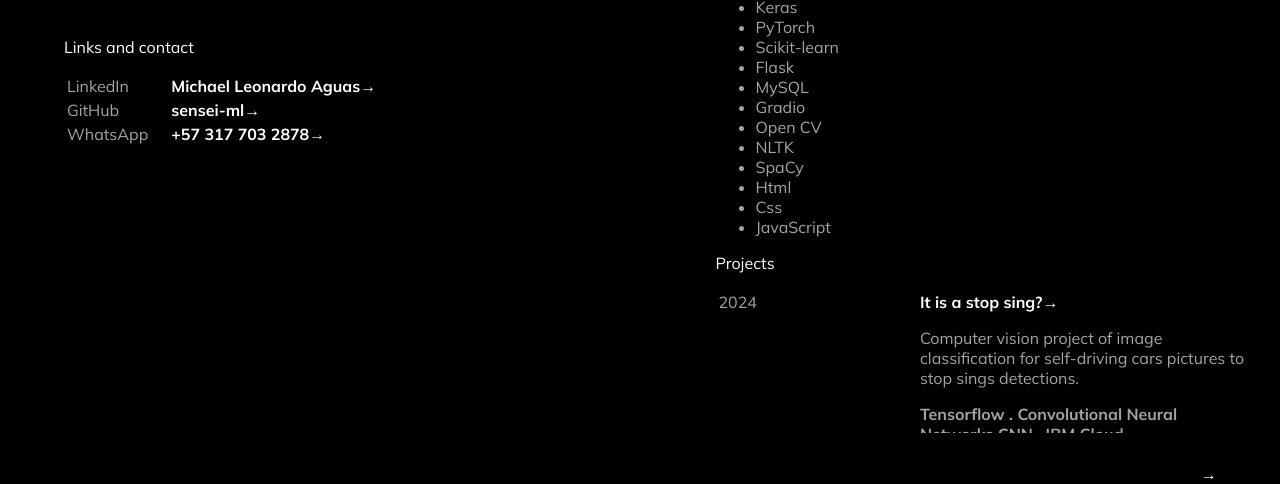
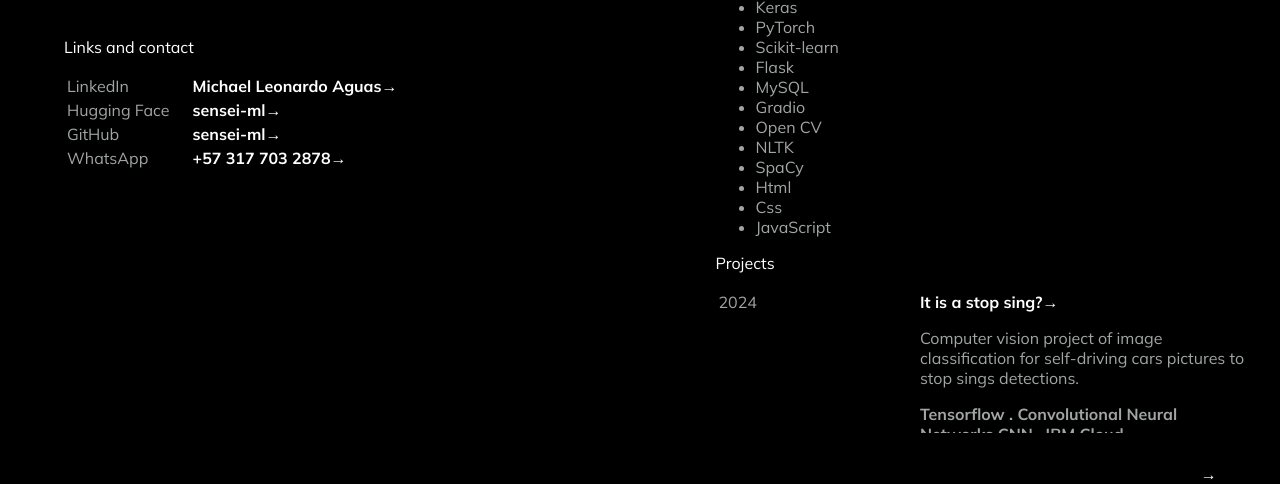
Before and after one commit to sensei-ml/sensei-ml, a plain HTML site: page index.html in a window 1280 px wide. Shown: the part 367-851 px from the top of the page. Drawn offline with Linux system fonts and the light colour scheme.

Commit message:
Add hugging face profile

```diff
--- a/index.html
+++ b/index.html
@@ -26,6 +26,10 @@
                 <tr>
                     <td class = "social_media_name_column">LinkedIn</td>
                     <td><a class = "social_media_link" href="https://www.linkedin.com/in/michael-leonardo-aguas-37b692206/">Michael Leonardo Aguas<span class="arrow_link">→</span></a></td>
+                </tr>
+                <tr>
+                    <td class = "social_media_name_column">Hugging Face</td>
+                    <td><a class = "social_media_link" href="https://huggingface.co/sensei-ml">sensei-ml<span class="arrow_link">→</span></a></td>
                 </tr>
                 <tr>
                     <td class = "social_media_name_column">GitHub</td>
```
